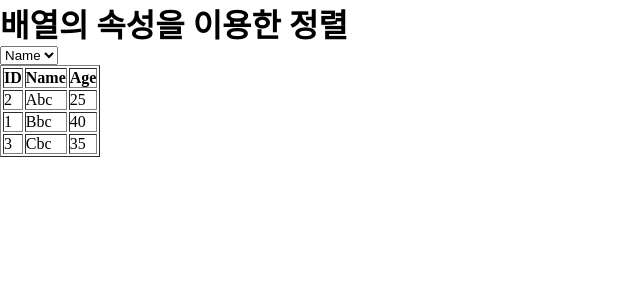
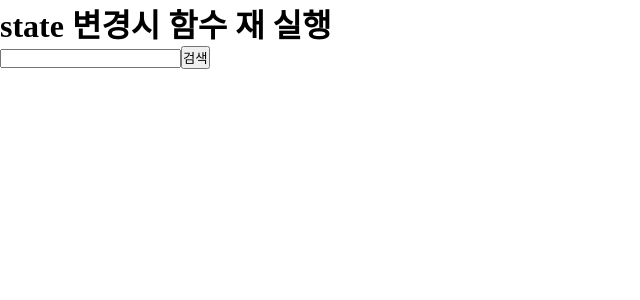
Before and after one commit to 213am/til-react, a React (Vite) app: page /blog/1 in a window 1280 px wide. Shown: the top 300 px of the page, without its empty margins (0-640 px from the left). Built offline with nearby package versions, Linux system fonts and the light colour scheme.

Commit message:
[dosc] useCallback 정리

```diff
--- a/src/App.jsx
+++ b/src/App.jsx
@@ -1,64 +1,25 @@
-import { useMemo, useState } from "react";
+import { useState, useCallback } from "react";
 
 function App() {
-  // 데이터를 정렬한다
-  const [sortBy, setSortBy] = useState("name");
-  // 더미 데이터
-  const data = [
-    { id: 1, name: "Bbc", age: 40 },
-    { id: 2, name: "Abc", age: 25 },
-    { id: 3, name: "Cbc", age: 35 },
-  ];
+  const [query, setQuery] = useState("");
 
-  // 복잡한 연산을 매번 실행하지 않고, sortBy 가 바뀐 경우에만 정렬하도록
-  const sortData = useMemo(() => {
-    console.log(sortBy, "로 정렬함");
-    // 아래 sort 구문은 조건에 따라서 true, false 를 반복해 순서배치
-    return [...data].sort((a, b) => (a[sortBy] > b[sortBy] ? 1 : -1));
-  }, [sortBy]);
-
-  console.log(sortData);
+  // query가 변경될 때만 함수가 재생성되도록 설정
+  const searchHandler = useCallback(() => {
+    console.log("query를 처리하는 새로운 함수 생성", query);
+  }, [query]);
 
   return (
     <div>
-      <h1>배열의 속성을 이용한 정렬</h1>
-      <div>
-        <select
-          value={sortBy}
-          onChange={e => {
-            setSortBy(e.target.value);
-          }}
-        >
-          <option value={"id"}>ID</option>
-          <option value={"name"}>Name</option>
-          <option value={"age"}>Age</option>
-        </select>
-      </div>
-      {/* 표 */}
-      <table border={1}>
-        {/* table 의 header */}
-        <thead>
-          {/* table의 row */}
-          <tr>
-            <th>ID</th>
-            <th>Name</th>
-            <th>Age</th>
-          </tr>
-        </thead>
-        {/* table 의 body */}
-        <tbody>
-          {sortData.map(item => {
-            return (
-              <tr key={item.id}>
-                <td>{item.id}</td>
-                <td>{item.name}</td>
-                <td>{item.age}</td>
-              </tr>
-            );
-          })}
-        </tbody>
-      </table>
+      <h1>state 변경시 함수 재 실행</h1>
+      <input
+        value={query}
+        onChange={e => {
+          setQuery(e.target.value);
+        }}
+      />
+      <button onClick={searchHandler}>검색</button>
     </div>
   );
 }
+
 export default App;
```
Also changed, not shown: 1 other file (tests, documents, lock files or other folders).
